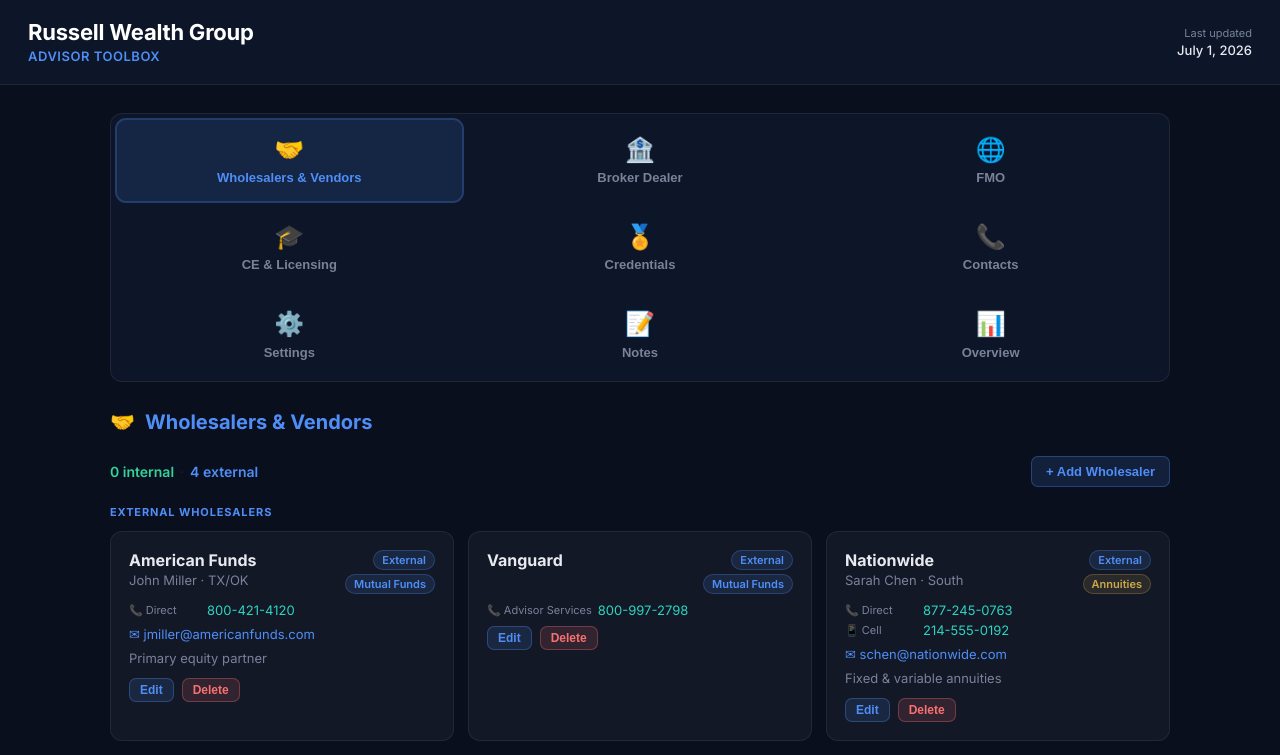
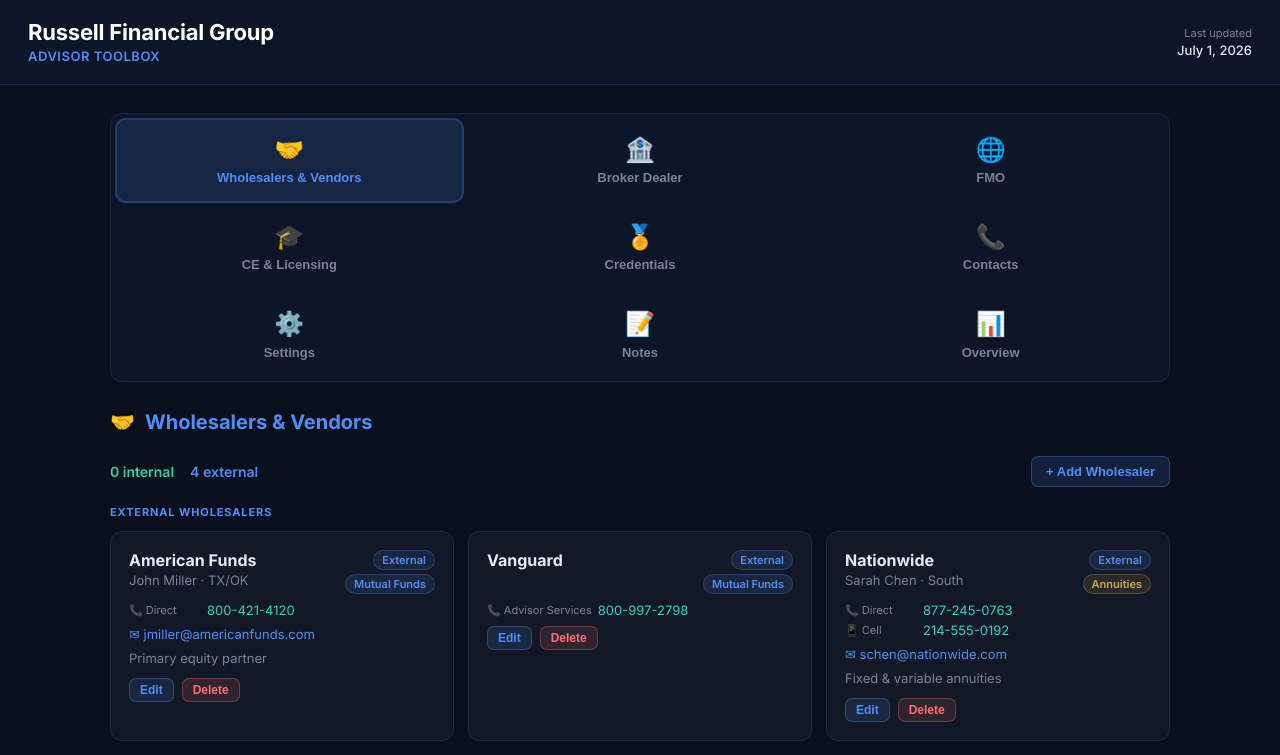
Before and after one commit to rexegan/advisortool, a React (Vite) app: page / in a window 1280 px wide. Shown: the top 755 px of the page. Built offline with nearby package versions, Linux system fonts and the light colour scheme.

Commit message:
Rename firm to Russell Financial Group
Co-Authored-By: Claude Sonnet 4.6 <noreply@anthropic.com>
Claude-Session: https://claude.ai/code/session_01MFP7wL919N3n5kb85Cdxho

```diff
--- a/src/AdvisorToolbox.tsx
+++ b/src/AdvisorToolbox.tsx
@@ -164,7 +164,7 @@ const SEED: DB = {
     { id: uid(), designation: "CFP®", fullName: "Certified Financial Planner", issuingBody: "CFP Board", number: "XXXXXX", earned: "2016-11-01", renewalDate: "2026-12-31", ceRequired: "30", notes: "30 CE per 2-year cycle" },
   ],
   contacts: [
-    { id: uid(), name: "Compliance Dept", company: "Russell Wealth Group", role: "Compliance", phone: "555-0100", email: "compliance@russellwealthgroup.com", notes: "ADV filings, trade reviews" },
+    { id: uid(), name: "Compliance Dept", company: "Russell Financial Group", role: "Compliance", phone: "555-0100", email: "compliance@russellfinancialgroup.com", notes: "ADV filings, trade reviews" },
     { id: uid(), name: "Texas DOI", company: "Texas Dept of Insurance", role: "Regulator", phone: "800-252-3439", email: "", notes: "License renewals & complaints" },
     { id: uid(), name: "FINRA BrokerCheck", company: "FINRA", role: "Regulatory", phone: "800-289-9999", email: "", notes: "CRD lookups" },
   ],
@@ -173,8 +173,8 @@ const SEED: DB = {
     { id: uid(), title: "Compliance Reminder", date: "2025-05-15", priority: "medium", body: "Submit outside business activity disclosure by end of month." },
   ],
   advisorProfile: {
-    name: "Rex Russell", title: "Financial Advisor, CFP®", firm: "Russell Wealth Group",
-    crd: "", npn: "", npi: "", email: "rex@russellwealthgroup.com",
+    name: "Rex Russell", title: "Financial Advisor, CFP®", firm: "Russell Financial Group",
+    crd: "", npn: "", npi: "", email: "rex@russellfinancialgroup.com",
     phone: "", address: "", city: "Burleson", state: "TX", zip: "",
     website: "", bio: "",
   },
@@ -1093,7 +1093,7 @@ function SettingsSection({ db, setDb }: { db: DB; setDb: (v: DB) => void }) {
           <div style={{ display: "grid", gridTemplateColumns: "1fr 1fr", gap: 14, marginBottom: 18, marginTop: 14 }}>
             <SRow label="Full Name"><SInput value={profile.name} onChange={fp("name")} placeholder="Your full name" /></SRow>
             <SRow label="Title / Designation"><SInput value={profile.title} onChange={fp("title")} placeholder="e.g. Financial Advisor, CFP®" /></SRow>
-            <SRow label="Firm Name"><SInput value={profile.firm} onChange={fp("firm")} placeholder="Russell Wealth Group" /></SRow>
+            <SRow label="Firm Name"><SInput value={profile.firm} onChange={fp("firm")} placeholder="Russell Financial Group" /></SRow>
             <SRow label="Website"><SInput value={profile.website} onChange={fp("website")} placeholder="https://..." /></SRow>
           </div>
           <SDivider label="Regulatory IDs" />
@@ -1278,7 +1278,7 @@ export default function AdvisorToolbox() {
 
       <div style={{ background: C.navy800, borderBottom: `1px solid ${C.border}`, padding: "20px 28px", display: "flex", alignItems: "center", justifyContent: "space-between" }}>
         <div>
-          <div style={{ fontSize: 22, fontWeight: 800, color: "#ffffff", letterSpacing: "-0.01em", lineHeight: 1.1 }}>Russell Wealth Group</div>
+          <div style={{ fontSize: 22, fontWeight: 800, color: "#ffffff", letterSpacing: "-0.01em", lineHeight: 1.1 }}>Russell Financial Group</div>
           <div style={{ fontSize: 13, color: C.accent, fontWeight: 600, marginTop: 4, letterSpacing: "0.04em" }}>ADVISOR TOOLBOX</div>
         </div>
         <div style={{ textAlign: "right" }}>
```
